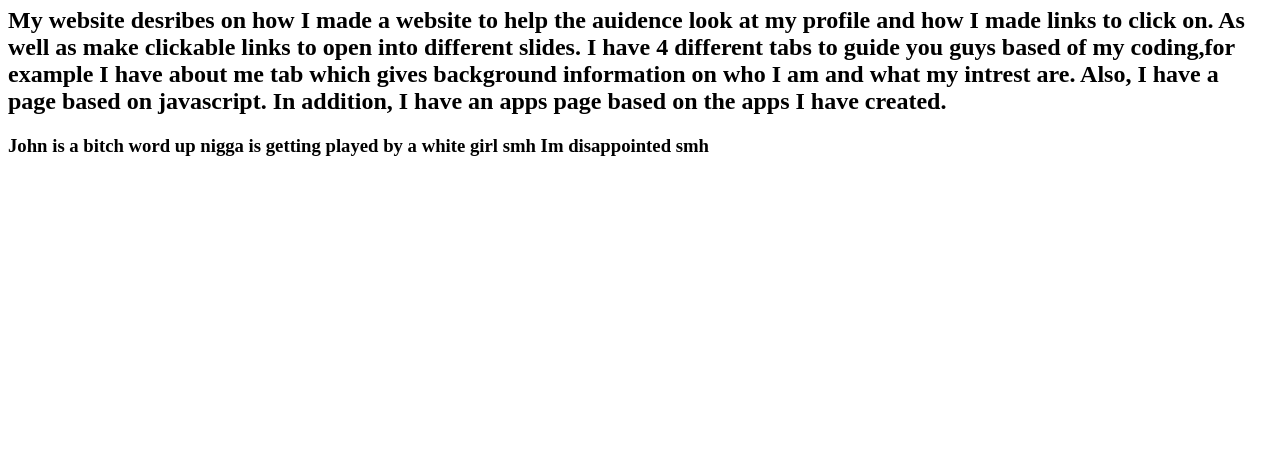
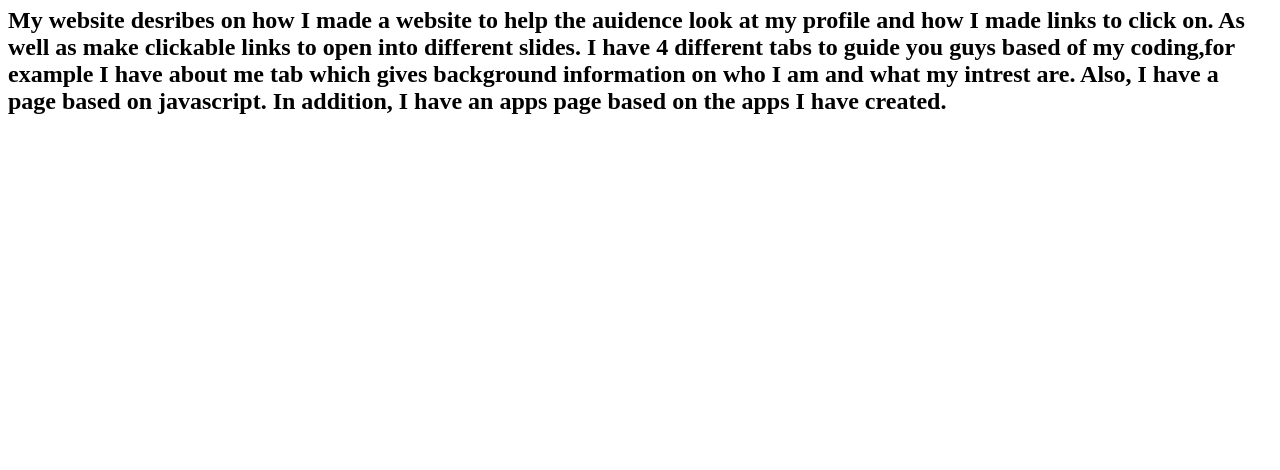
Before and after one commit to michaelv2001/github_michaelv2001.gihub.io, a plain HTML site: page index.html in a window 1280 px wide. Shown: the part 330-800 px from the top of the page. Drawn offline with Linux system fonts and the light colour scheme.

Commit message:
Update index.html

```diff
--- a/index.html
+++ b/index.html
@@ -19,7 +19,7 @@
         </table>
         <h1> Welcome to my website!!! </h1>
         <h2> My website desribes on how I made a website to help the auidence look at my profile and how I made links to click on. As well as make clickable links to open into different slides. I have 4 different tabs to guide you guys based of my coding,for example I have about me tab which gives background information on who I am and what my intrest are. Also, I have a page based on javascript. In addition, I have an apps page based on the apps I have created.  </h2>
-        <h3> John is a bitch word up nigga is getting played by a white girl smh Im disappointed smh </h3>
+
     </body>
 
 </html>
```
